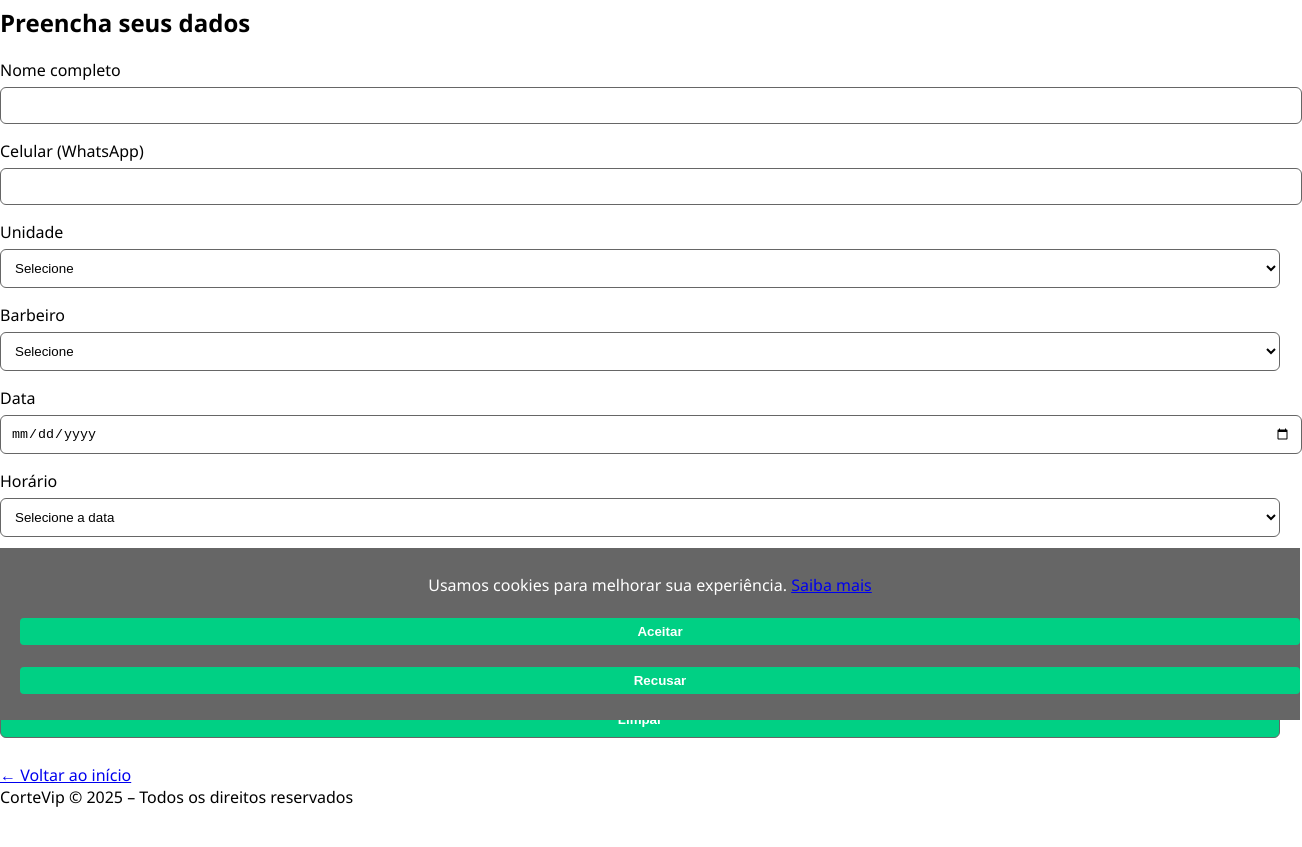
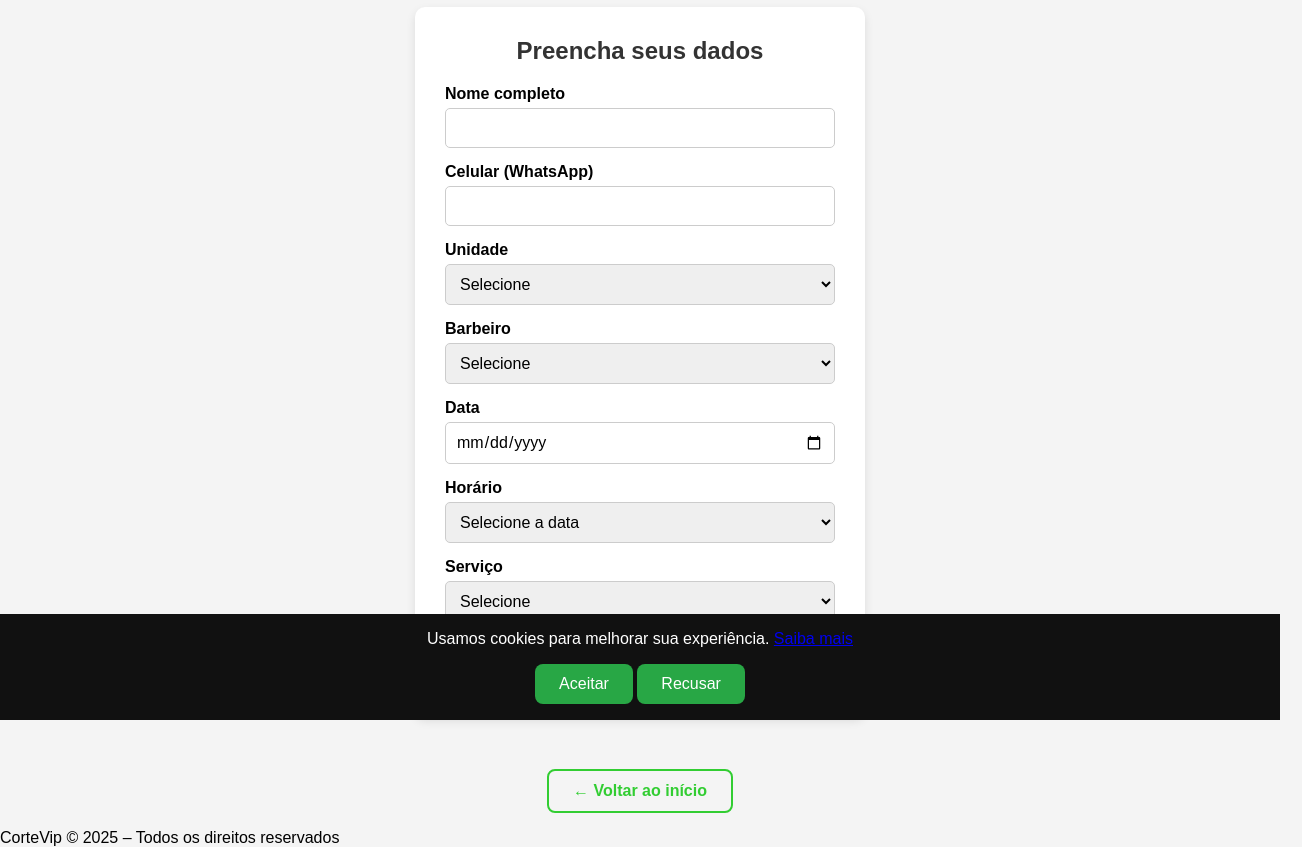
Before and after one commit to paulokataoka/cortevip.site, a plain HTML site: page agendar.html in a window 1280 px wide. Shown: the part 80-927 px from the top of the page, 1302 px wide, since content can reach past the window. Before the commit the page ends 888 px from the top, so only its background shows below. Drawn offline with nearby package versions, Linux system fonts and the light colour scheme.

Commit message:
Update agendar.css

```diff
--- a/agendar.css
+++ b/agendar.css
@@ -1,87 +1,179 @@
-:root {
-  --color-bg: #ffffff;
-  --color-text: #000000;
-  --color-accent: #00d084;
-  --color-error: #ff4d4d;
-  --color-muted: #666;
-}
-
-@media (prefers-color-scheme: dark) {
-  :root {
-    --color-bg: #121212;
-    --color-text: #f0f0f0;
-    --color-accent: #00ff99;
-    --color-error: #ff6666;
-    --color-muted: #aaa;
-  }
+/* Reset básico */
+* {
+  margin: 0;
+  padding: 0;
+  box-sizing: border-box;
+  font-family: Arial, sans-serif;
 }
 
 body {
-  margin: 0;
-  padding: 0;
-  font-family: 'Segoe UI', sans-serif;
-  background-color: var(--color-bg);
-  color: var(--color-text);
+  background-color: #f4f4f4;
+  display: flex;
+  flex-direction: column;
+  min-height: 100vh;
 }
 
-.container {
-  max-width: 600px;
-  margin: 2rem auto;
-  padding: 2rem;
-  border-radius: 10px;
-  background: var(--color-bg);
-  box-shadow: 0 0 20px rgba(0,0,0,0.1);
+/* Cabeçalho */
+.header {
+  background-color: #111;
+  color: #fff;
+  padding: 15px;
+  text-align: center;
+  box-shadow: 0 2px 5px rgba(0, 0, 0, 0.2);
 }
 
-h1, label {
-  color: var(--color-text);
+/* Área principal */
+.agendamento-content {
+  flex: 1;
+  display: flex;
+  justify-content: center;
+  align-items: center;
+  padding: 20px;
 }
 
-input, select, button, textarea {
+.agendamento-box {
+  background: #fff;
+  padding: 30px;
+  border-radius: 10px;
+  width: 100%;
+  max-width: 450px;
+  box-shadow: 0 4px 10px rgba(0, 0, 0, 0.1);
+}
+
+.agendamento-box h2 {
+  text-align: center;
+  margin-bottom: 20px;
+  color: #333;
+}
+
+.agendamento-form .form-group {
+  margin-bottom: 15px;
+}
+
+.agendamento-form label {
+  display: block;
+  margin-bottom: 5px;
+  font-weight: bold;
+}
+
+.agendamento-form input,
+.agendamento-form select {
   width: 100%;
   padding: 10px;
-  margin-top: 6px;
-  margin-bottom: 16px;
-  border: 1px solid var(--color-muted);
-  border-radius: 6px;
-  background: transparent;
-  color: var(--color-text);
+  border: 1px solid #ccc;
+  border-radius: 5px;
+  font-size: 1rem;
 }
 
-button {
-  background-color: var(--color-accent);
-  color: white;
-  font-weight: bold;
-  cursor: pointer;
-  transition: background-color 0.3s ease;
+.agendamento-form input:focus,
+.agendamento-form select:focus {
+  border-color: #28a745;
+  outline: none;
 }
 
-button:hover {
-  background-color: #00b473;
+.form-buttons {
+  display: flex;
+  justify-content: space-between;
+  margin-top: 15px;
+}
+
+.form-buttons button {
+  padding: 10px 20px;
+  border: none;
+  border-radius: 5px;
+  cursor: pointer;
+  transition: 0.3s;
+  font-weight: bold;
+}
+
+.form-buttons button[type="submit"] {
+  background-color: #28a745;
+  color: white;
+}
+
+.form-buttons button[type="submit"]:hover {
+  background-color: #218838;
+}
+
+.form-buttons button[type="reset"] {
+  background-color: #dc3545;
+  color: white;
+}
+
+.form-buttons button[type="reset"]:hover {
+  background-color: #c82333;
 }
 
 #mensagem {
-  margin-top: 10px;
+  margin-top: 15px;
+  text-align: center;
   font-weight: bold;
 }
 
-#cookie-banner {
-  display: none;
+.voltar-inicio {
+  text-align: center;
+  margin: 2rem 0 1rem;
+}
+
+.btn-voltar {
+  display: inline-block;
+  padding: 0.7rem 1.5rem;
+  background-color: transparent;
+  color: var(--green, #32cd32);
+  border: 2px solid var(--green, #32cd32);
+  border-radius: 8px;
+  text-decoration: none;
+  font-weight: 600;
+  transition: all 0.3s ease;
+}
+
+.btn-voltar:hover {
+  background-color: var(--green, #32cd32);
+  color: #fff;
+}
+
+/* Banner de cookies */
+.cookie-banner {
   position: fixed;
   bottom: 0;
+  left: 0;
   width: 100%;
-  background: var(--color-muted);
-  color: white;
-  padding: 10px;
+  background-color: #111;
+  color: #fff;
   text-align: center;
+  padding: 1rem;
+  z-index: 9999;
+  display: none;
 }
 
-#cookie-banner button {
-  margin-left: 10px;
-  background: var(--color-accent);
+.cookie-banner button {
+  margin-top: 1rem;
+  padding: 0.7rem 1.5rem;
+  font-size: 1rem;
   border: none;
-  padding: 6px 12px;
+  border-radius: 8px;
+  background-color: #28a745;
   color: white;
-  border-radius: 4px;
   cursor: pointer;
+  transition: background-color 0.3s;
 }
+
+.cookie-banner button:hover {
+  background-color: #218838;
+}
+
+/* Responsivo */
+@media (max-width: 480px) {
+  .agendamento-box {
+    padding: 20px;
+    width: 90%;
+  }
+
+  .form-buttons button {
+    width: 48%;
+  }
+
+  .form-buttons button[type="reset"] {
+    margin-left: 4%;
+  }
+}
```
